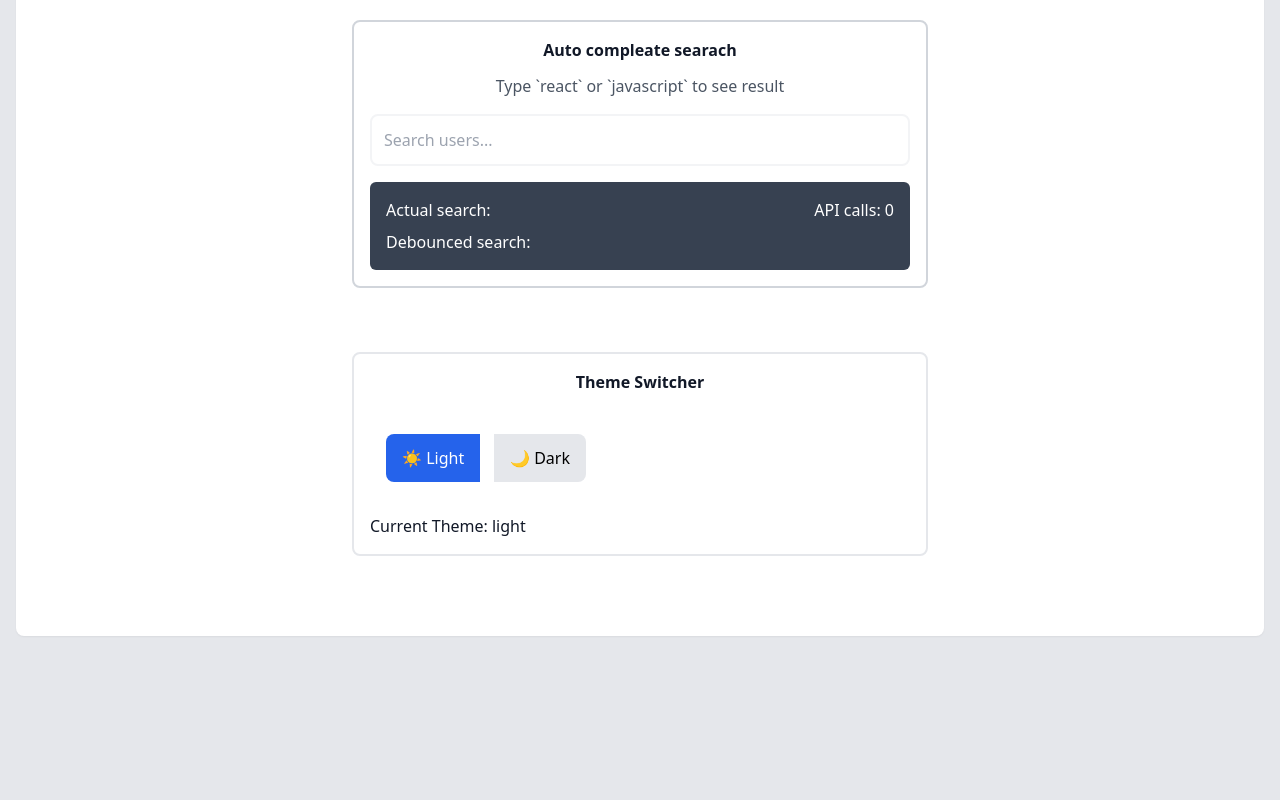
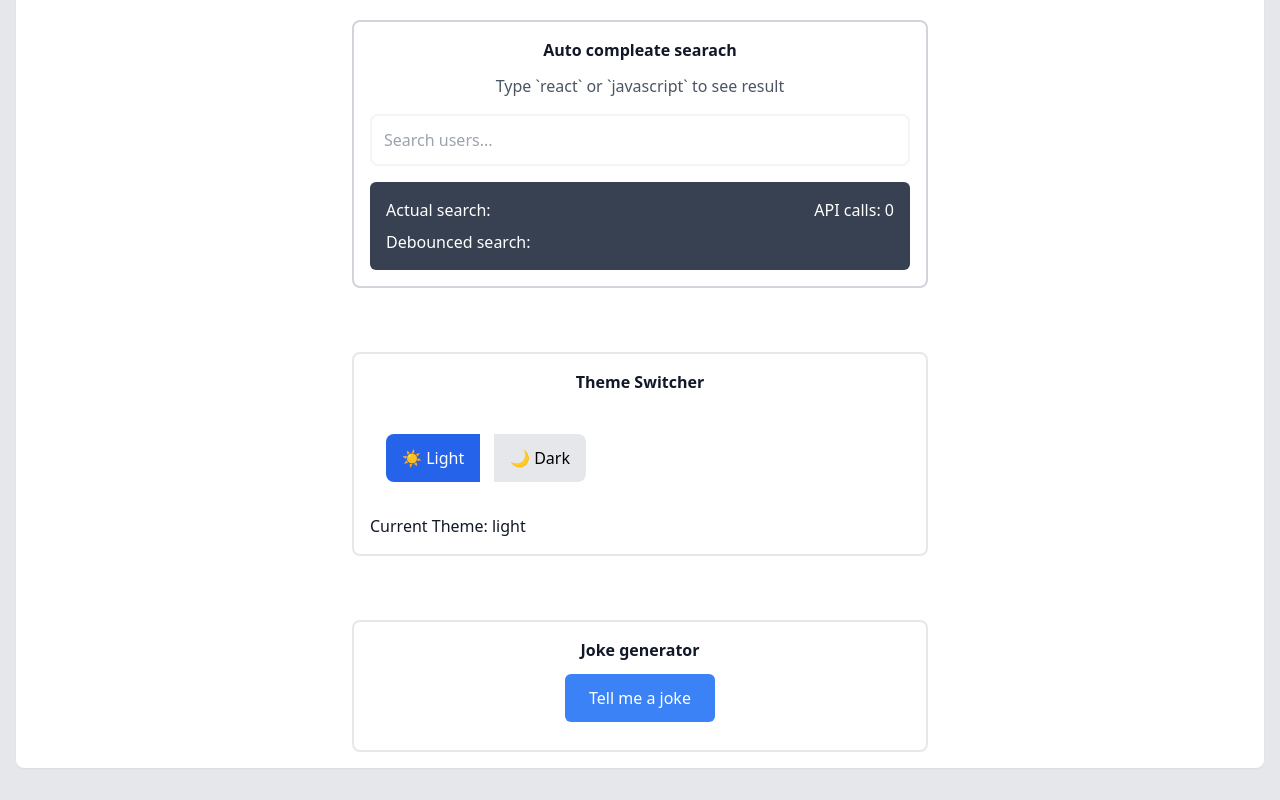
Before and after one commit to szczepanieceryk/daily-coding, a React (Vite) app: page / in a window 1280 px wide. Shown: the part 907-1707 px from the top of the page. Before the commit the page ends 1575 px from the top, so only its background shows below. Built offline with nearby package versions, Linux system fonts and the light colour scheme.

Commit message:
feat: add basic UI of Joke Generator

```diff
--- a/src/App.tsx
+++ b/src/App.tsx
@@ -5,6 +5,7 @@ import AutoCompleateSearch from './layouts/AutoCompleteSearch';
 import useLocalStorage from './hooks/useLocalStorage';
 import ThemeSwitch from './components/ThemeSwitch';
 import ThemeSwitcher from './layouts/ThemeSwitcher';
+import JokeGenerator from './layouts/JokeGenerator';
 const App = () => {
   const handleClick = () => console.log('Button clicked!');
 
@@ -63,6 +64,7 @@ const App = () => {
         <NewsletterForm />
         <AutoCompleateSearch />
         <ThemeSwitcher theme={theme} setTheme={setTheme} />
+        <JokeGenerator />
       </div>
     </div>
   );
--- /dev/null
+++ b/src/layouts/JokeGenerator.tsx
@@ -0,0 +1,30 @@
+import React, { useState } from 'react';
+import Button from '../components/Button';
+
+const JokeGenerator = () => {
+  const [generatedJoke, setGeneratedJoke] = useState<string>('');
+  const handleSubmit = (e: React.FormEvent): void => {
+    e.preventDefault;
+    setGeneratedJoke('This is generated joke');
+  };
+  return (
+    <div className="p-4 rounded-lg border-2 border-gray-200 text-center">
+      <form onSubmit={handleSubmit}>
+        <span className="block">
+          <strong>Joke generator</strong>
+        </span>
+
+        {generatedJoke && <span className="block my-4">{generatedJoke}</span>}
+
+        <Button
+          content={`${generatedJoke ? 'Another one' : 'Tell me a joke'}`}
+          style="primary"
+          type="submit"
+          onClick={handleSubmit}
+        />
+      </form>
+    </div>
+  );
+};
+
+export default JokeGenerator;
```
